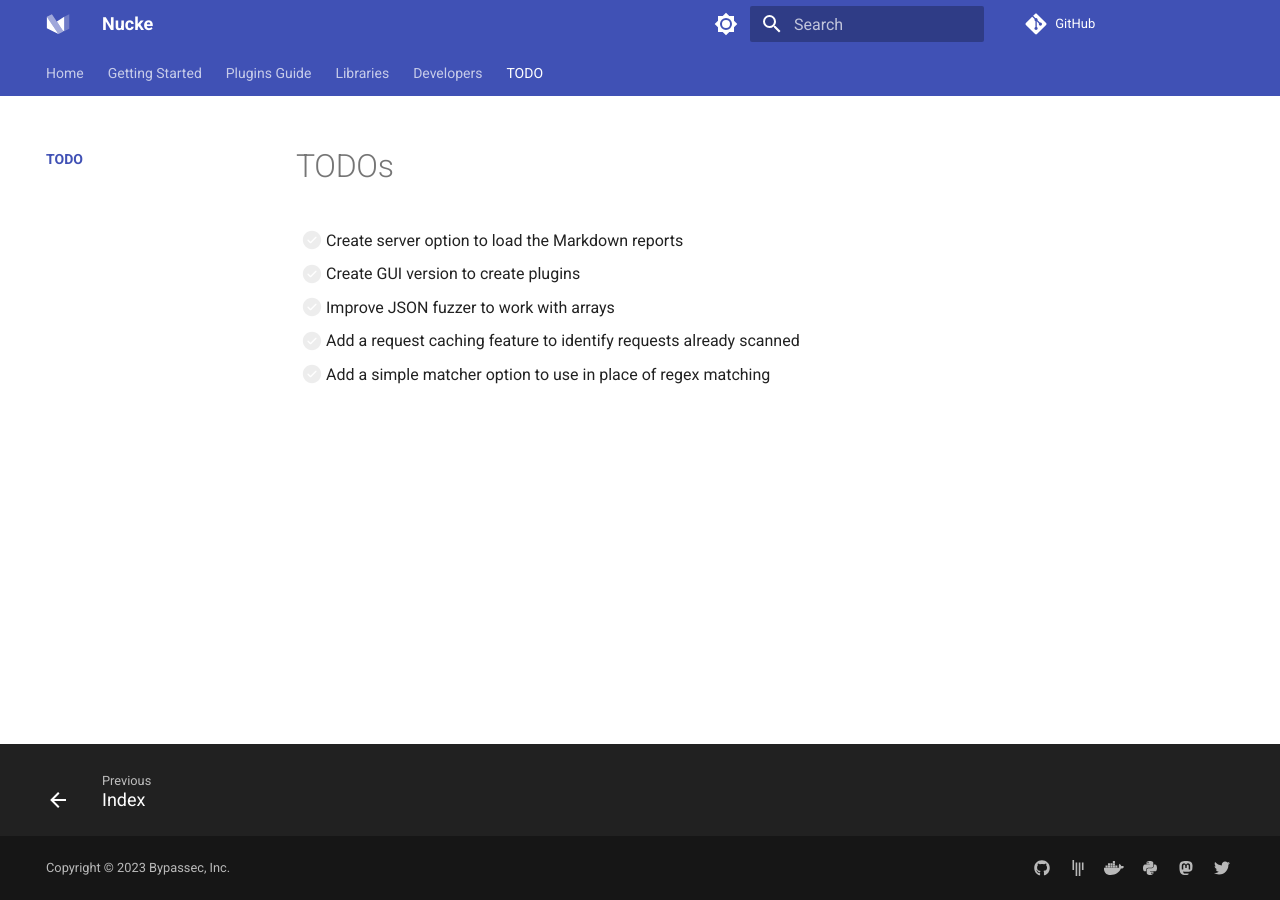
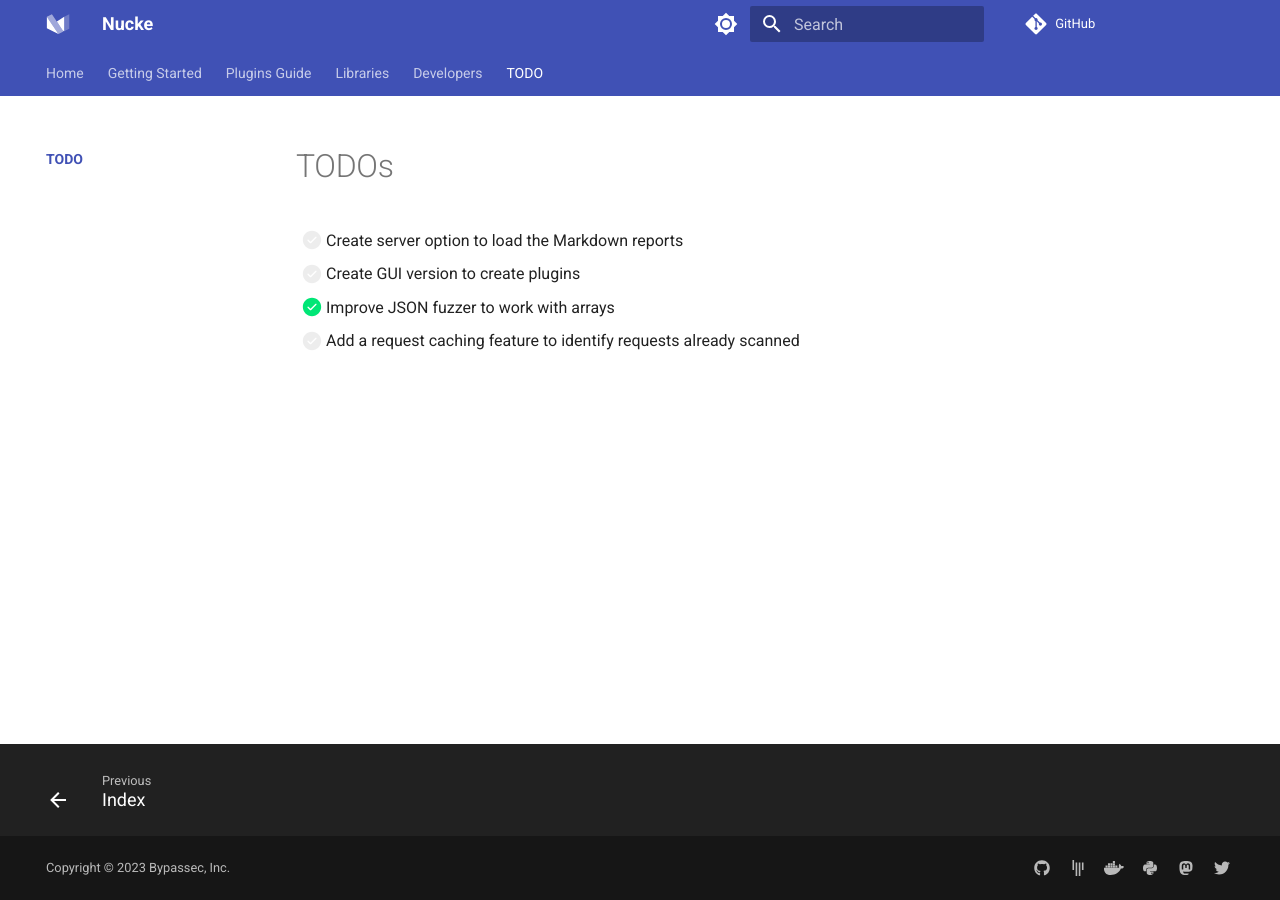
Before and after one commit to cfsdes/nucke-docs, an MkDocs documentation site: the page built from docs/todos/index.md, in a window 1280 px wide. Built offline with MkDocs 1.6.1 and Material for MkDocs 9.7.7, drawn with Linux system fonts in a browser that asks for light colours; comment, search, counter and statistics services are not loaded.

Commit message:
update todos

```diff
--- a/docs/todos/index.md
+++ b/docs/todos/index.md
@@ -2,6 +2,5 @@
 
 - [ ] Create server option to load the Markdown reports
 - [ ] Create GUI version to create plugins
-- [ ] Improve JSON fuzzer to work with arrays
+- [X] Improve JSON fuzzer to work with arrays
 - [ ] Add a request caching feature to identify requests already scanned
-- [ ] Add a simple matcher option to use in place of regex matching
```
